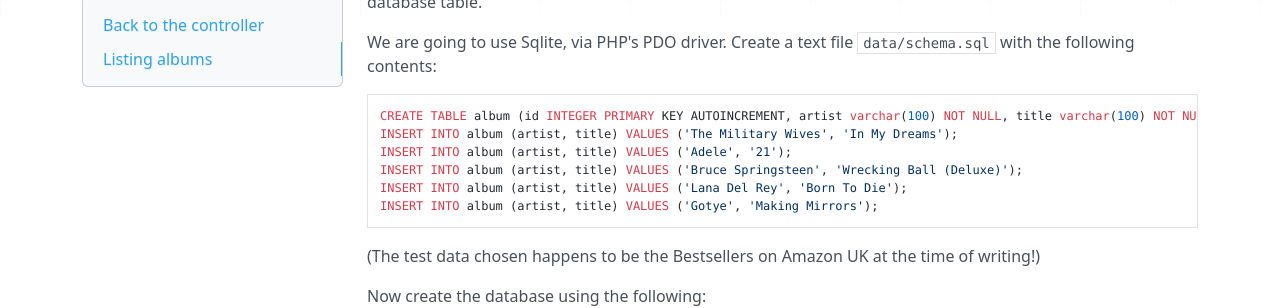
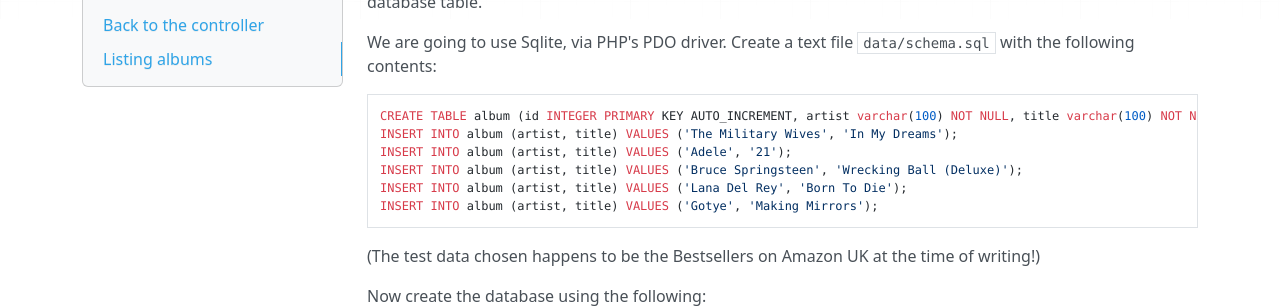
Before and after one commit to laminas/tutorials, an MkDocs documentation site: the page built from docs/book/getting-started/database-and-models.md, in a window 1280 px wide and 900 px high. Shown: the part 287-595 px from the top of the window. Built offline with MkDocs 1.6.1, drawn with Linux system fonts in a browser that asks for light colours; nearby versions of some CDN libraries.

Commit message:
Update database-and-models.md
There is a mistake in the database scheme. Should be 'AUTO_INCREMENT' instead of 'AUTOINCREMENT'

````diff
--- a/docs/book/getting-started/database-and-models.md
+++ b/docs/book/getting-started/database-and-models.md
@@ -13,7 +13,7 @@ We are going to use Sqlite, via PHP's PDO driver. Create a text file
 `data/schema.sql` with the following contents:
 
 ```sql
-CREATE TABLE album (id INTEGER PRIMARY KEY AUTOINCREMENT, artist varchar(100) NOT NULL, title varchar(100) NOT NULL);
+CREATE TABLE album (id INTEGER PRIMARY KEY AUTO_INCREMENT, artist varchar(100) NOT NULL, title varchar(100) NOT NULL);
 INSERT INTO album (artist, title) VALUES ('The Military Wives', 'In My Dreams');
 INSERT INTO album (artist, title) VALUES ('Adele', '21');
 INSERT INTO album (artist, title) VALUES ('Bruce Springsteen', 'Wrecking Ball (Deluxe)');
````
